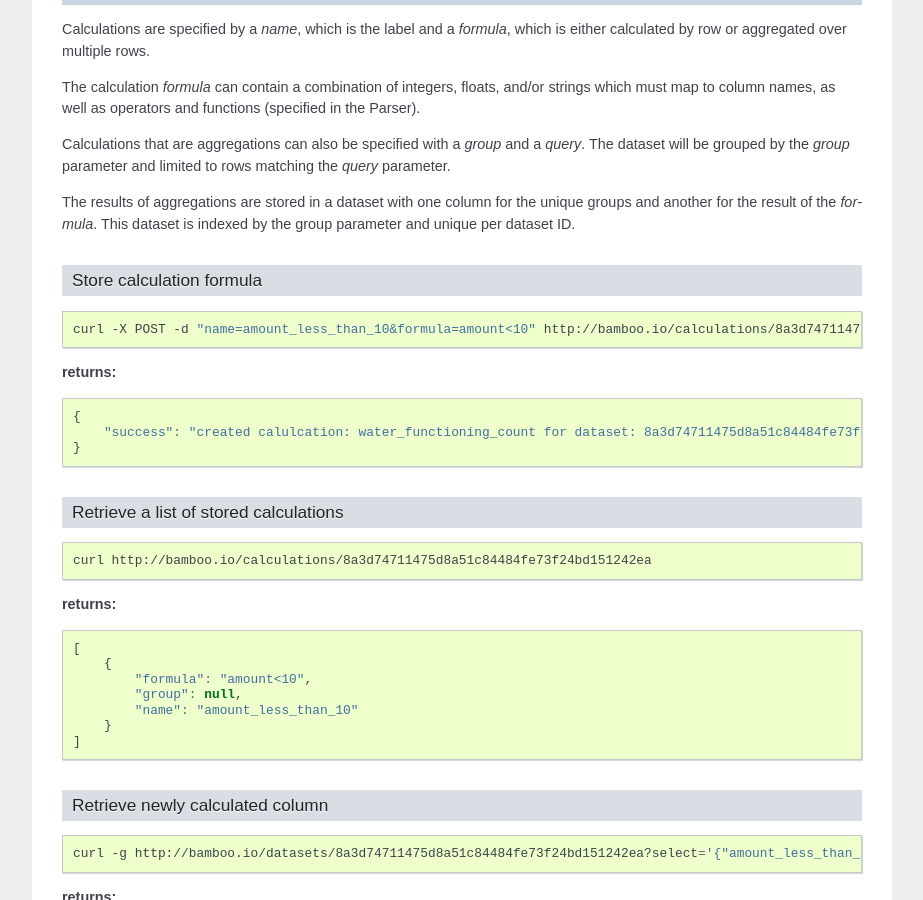
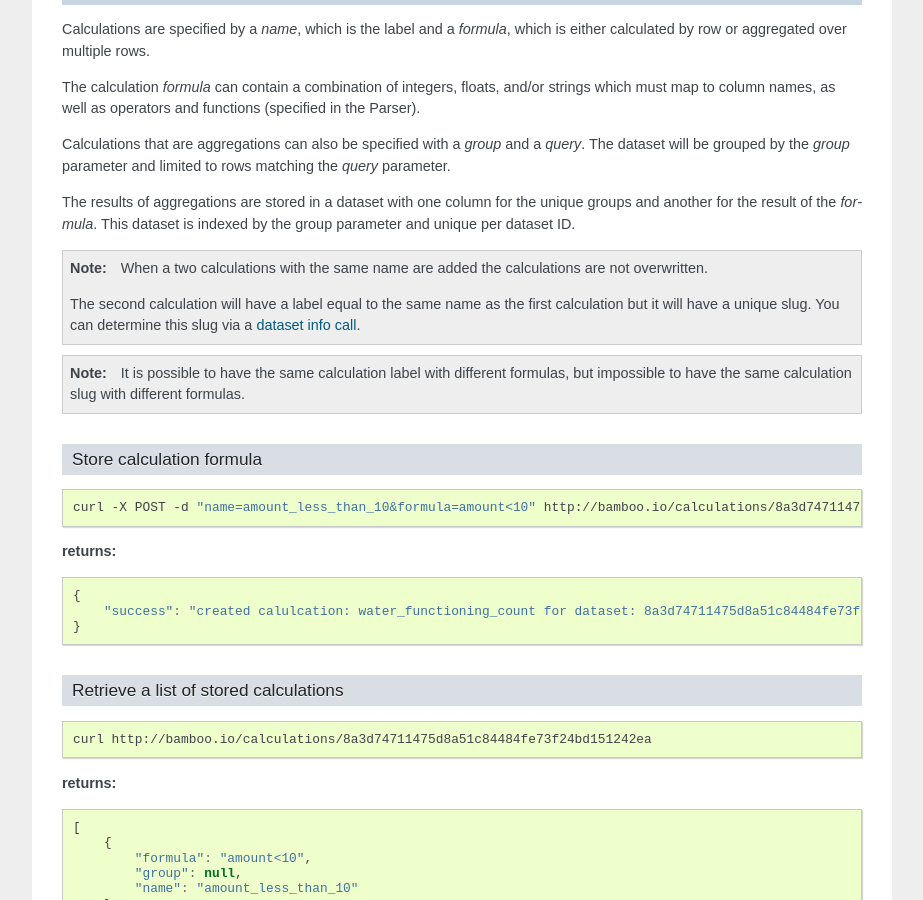
Before and after one commit to pld/bamboo, a Sphinx documentation site: the page built from docs/basic_commands.rst, in a window 1280 px wide and 900 px high, scrolled down 7973 px. Shown: the whole window, without its empty margins (198-1121 px from the left). Built offline with Sphinx 7.4.7, drawn with Linux system fonts in a browser that asks for light colours; formulas are drawn with MathJax 3.

Commit message:
add notes on calculations, closes #351

```diff
--- a/docs/basic_commands.rst
+++ b/docs/basic_commands.rst
@@ -530,6 +530,23 @@ The results of aggregations are stored in a dataset with one column for
 the unique groups and another for the result of the *formula*. This dataset is
 indexed by the group parameter and unique per dataset ID.
 
+.. note::
+
+    When a two calculations with the same name are added the calculations are
+    not overwritten.
+
+    The second calculation will have a label equal to the same name as the
+    first calculation but it will have a unique slug. You can determine this
+    slug via a `dataset info call`__.
+
+__ `Retrieve information about a dataset`_
+
+.. note::
+
+    It is possible to have the same calculation label with different
+    formulas, but impossible to have the same calculation slug with
+    different formulas.
+
 Store calculation formula
 ^^^^^^^^^^^^^^^^^^^^^^^^^
 
```
